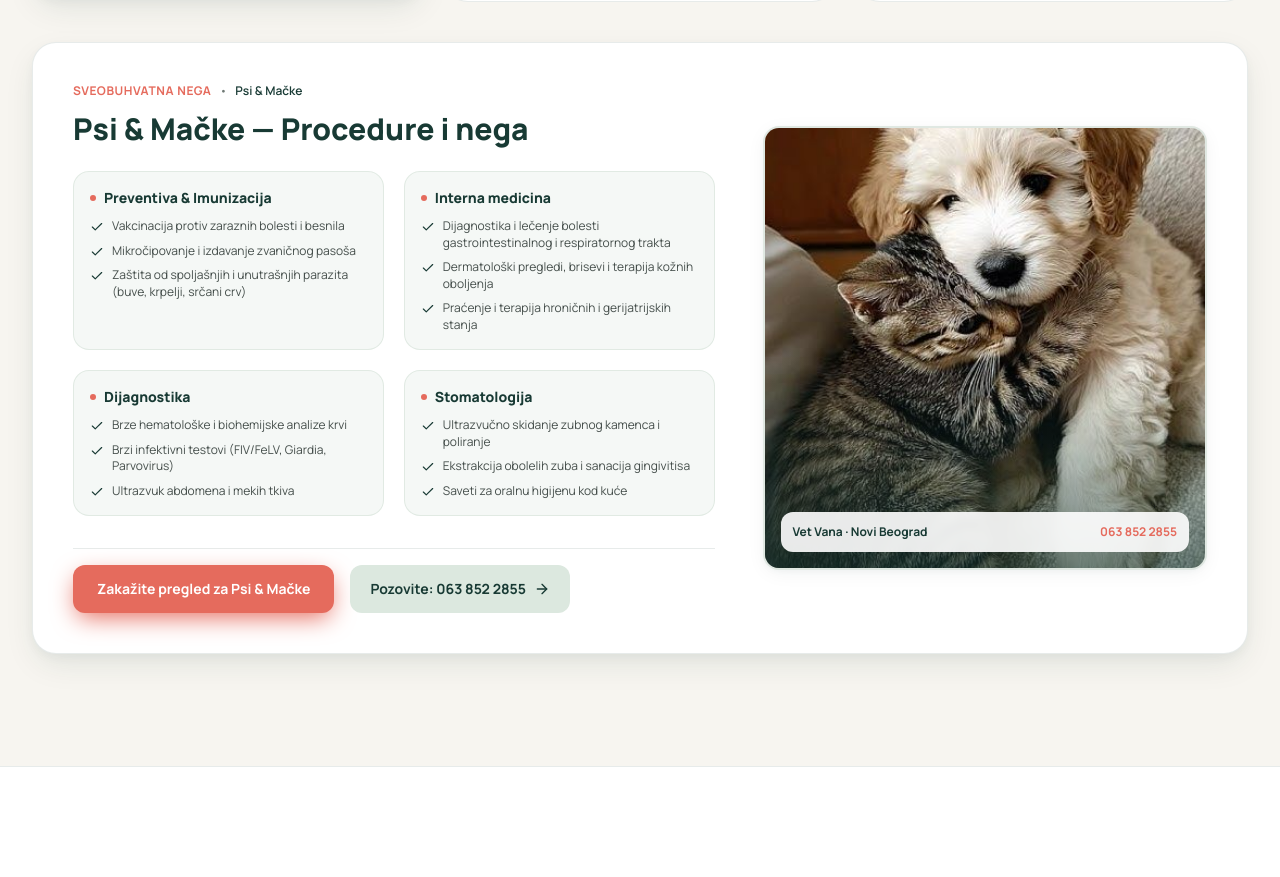
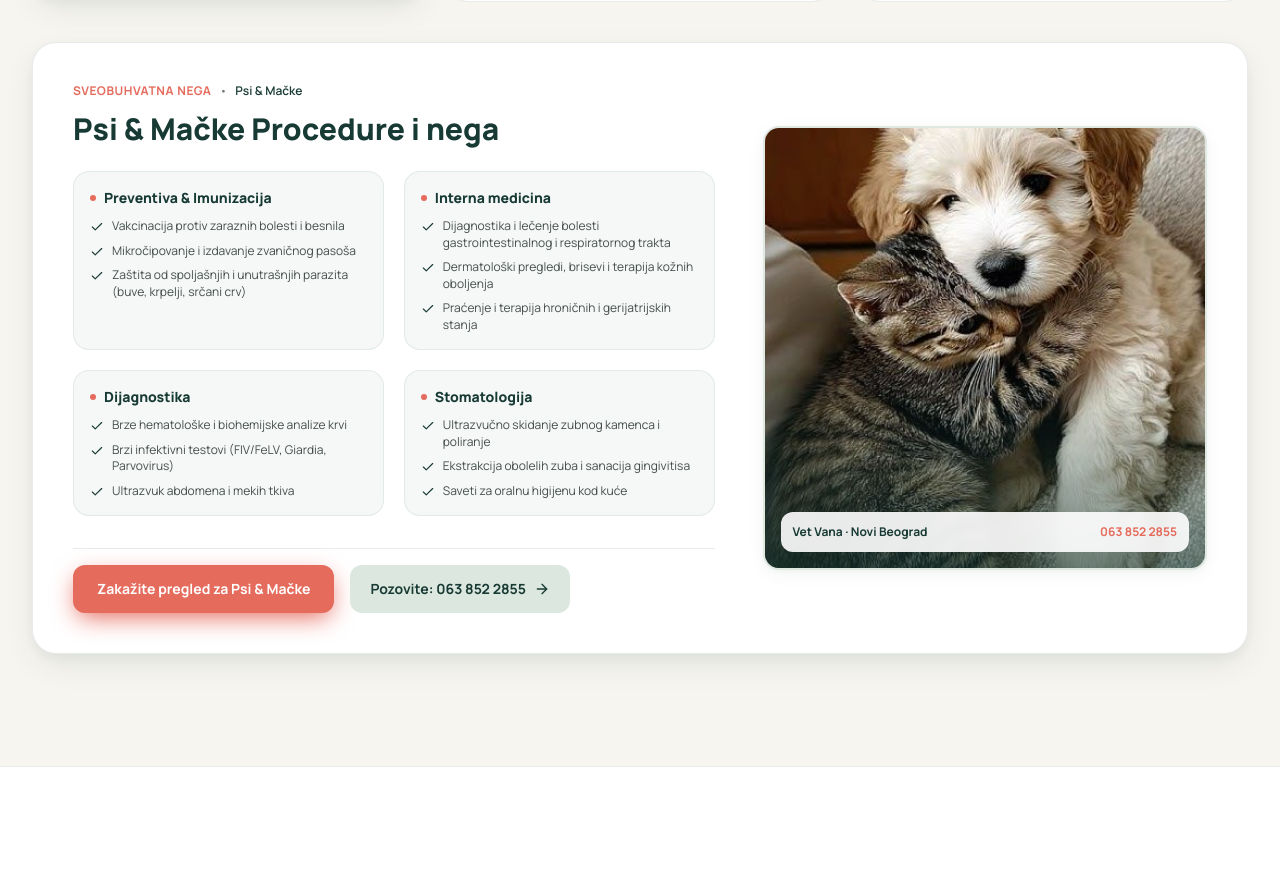
Before and after one commit to Danilo-M01/VetVana, a Next.js app: page / in a window 1280 px wide. Shown: the part 1353-2230 px from the top of the page. Built offline with nearby package versions, Linux system fonts and the light colour scheme.

Commit message:
Update title formatting in ServicesThreePillars

```diff
--- a/components/ServicesThreePillars.tsx
+++ b/components/ServicesThreePillars.tsx
@@ -333,7 +333,7 @@ export default function ServicesThreePillars({ onOpenBooking }: ServicesProps) {
                 </div>
 
                 <h3 className="text-2xl sm:text-3xl font-extrabold text-forest mb-6">
-                  {pillars[activePillar].title} — Procedure i nega
+                  {pillars[activePillar].title} Procedure i nega
                 </h3>
 
                 <div className="grid grid-cols-2 gap-5 mb-8">
```
